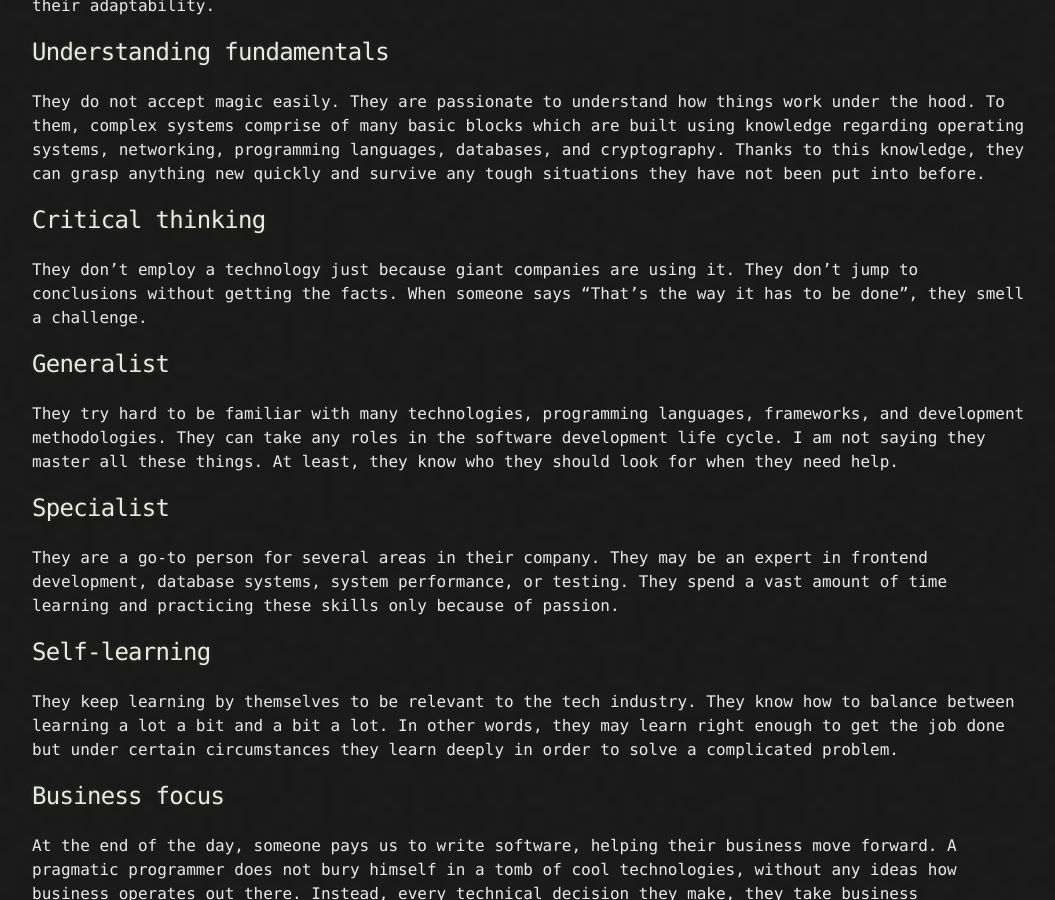
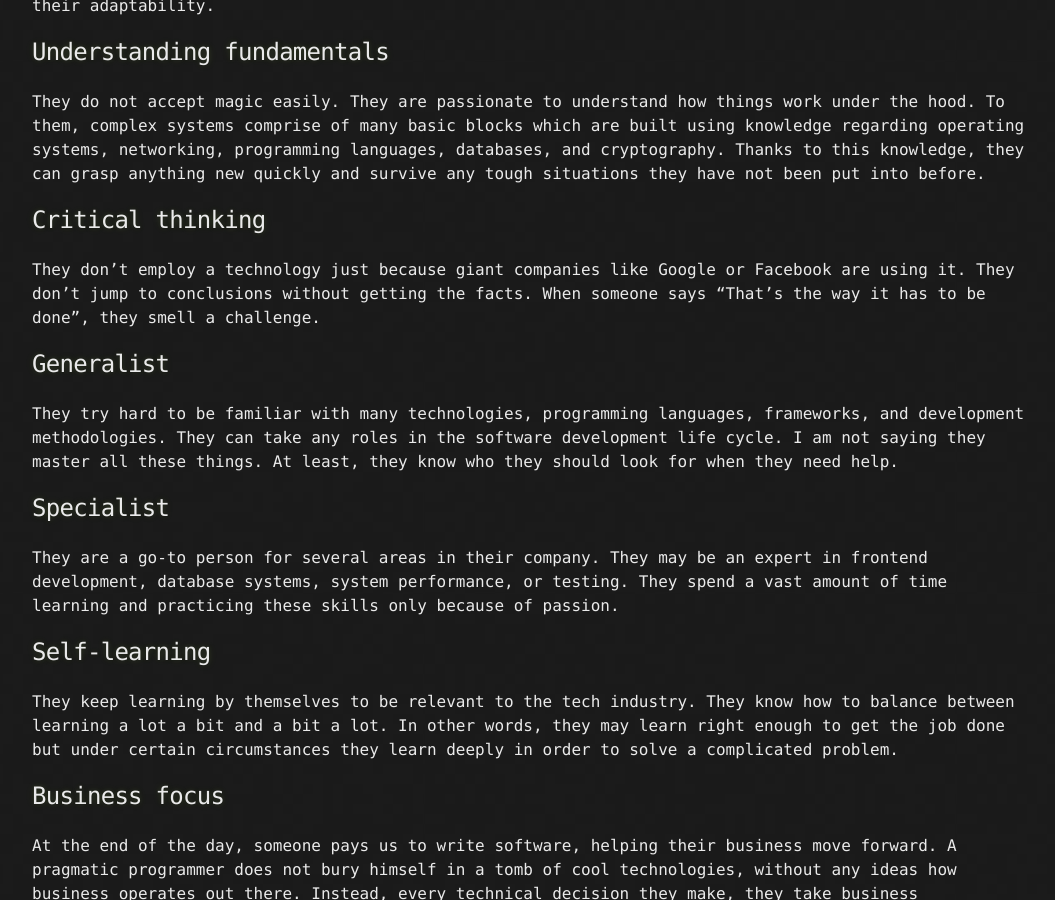
Before and after one commit to anlnt/anlnt.github.io, a Jekyll site: the page built from _posts/2020-06-28-thoughts-on-pragmatic-programmers.markdown, in a window 1280 px wide and 900 px high, scrolled down 471 px. Shown: the whole window, without its empty margins (108-1163 px from the left). Built offline with Jekyll 4.4.1, drawn with Linux system fonts in a browser that asks for light colours.

Commit message:
Update 2020-06-28-thoughts-on-pragmatic-programmers.markdown

```diff
--- a/_posts/2020-06-28-thoughts-on-pragmatic-programmers.markdown
+++ b/_posts/2020-06-28-thoughts-on-pragmatic-programmers.markdown
@@ -14,7 +14,7 @@ Regardless of how tough the situation they are put into, they eventually figure
 They do not accept magic easily. They are passionate to understand how things work under the hood. To them, complex systems comprise of many basic blocks which are built using knowledge regarding operating systems, networking, programming languages, databases, and cryptography. Thanks to this knowledge, they can grasp anything new quickly and survive any tough situations they have not been put into before.
 
 ## Critical thinking
-They don’t employ a technology just because giant companies are using it. They don’t jump to conclusions without getting the facts. When someone says “That's the way it has to be done”, they smell a challenge.
+They don’t employ a technology just because giant companies like Google or Facebook are using it. They don’t jump to conclusions without getting the facts. When someone says “That's the way it has to be done”, they smell a challenge.
 
 ## Generalist
 They try hard to be familiar with many technologies, programming languages, frameworks, and development methodologies. They can take any roles in the software development life cycle. I am not saying they master all these things. At least, they know who they should look for when they need help.
```
